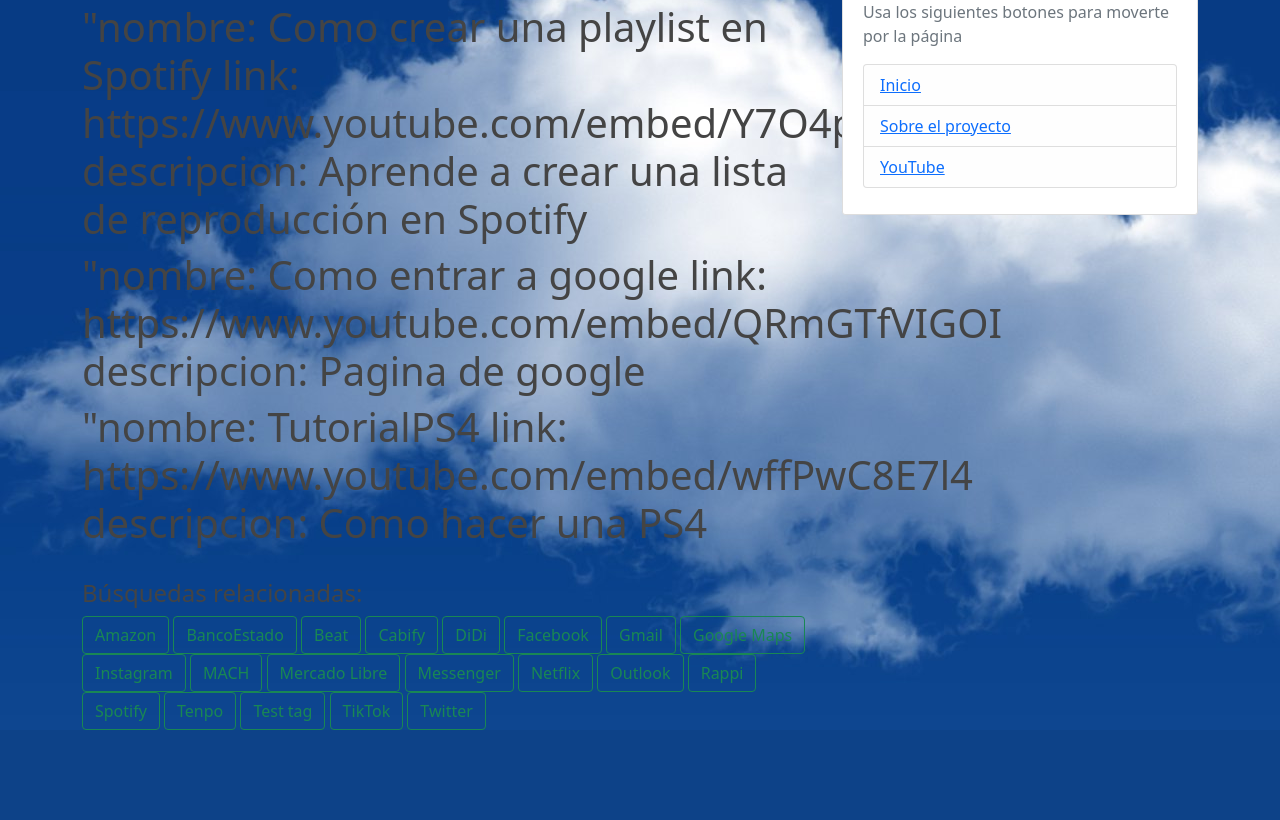
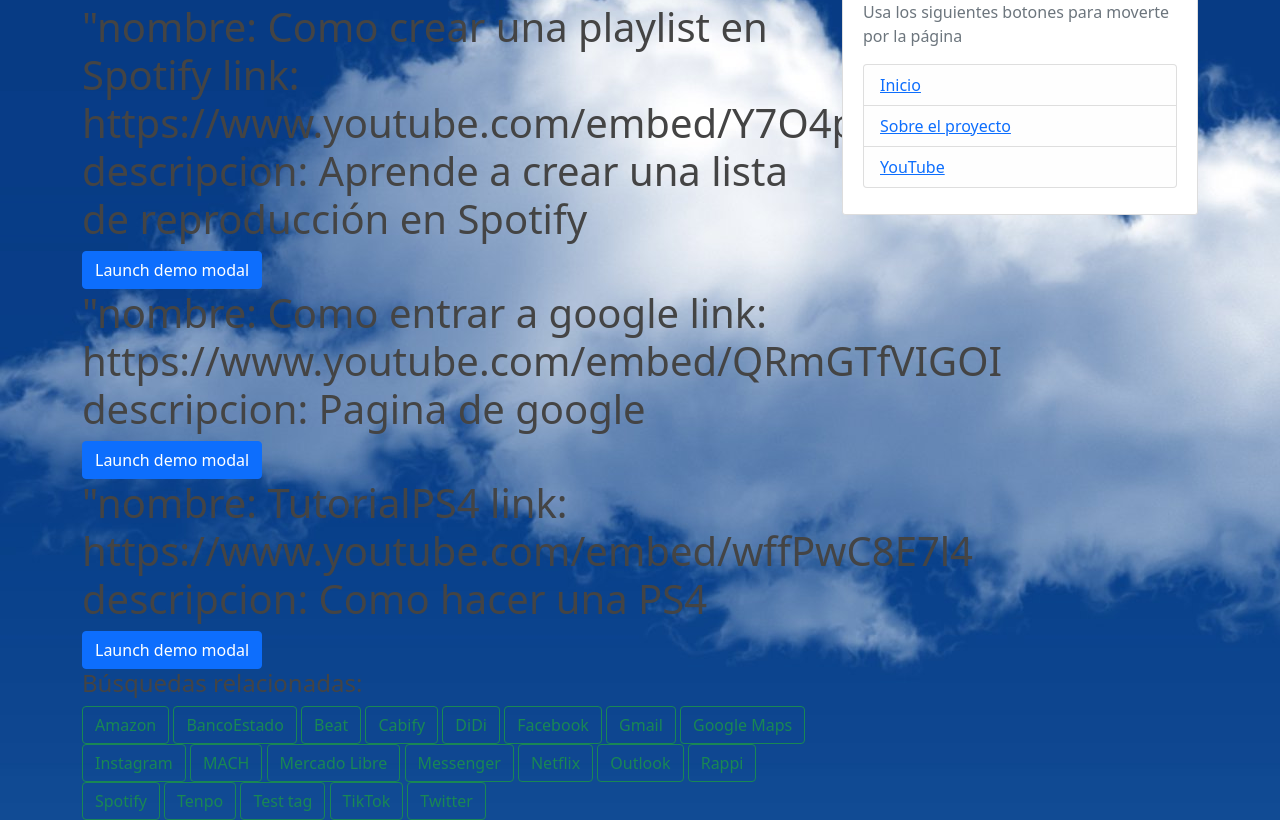
Before and after one commit to benjas909/nietOnline, a Django app: template blog/templates/blog/searchPage.html in a window 1280 px wide. Shown: the part 133-953 px from the top of the page. Before the commit the page ends 863 px from the top, so only its background shows below. Run offline with Django 3.2, Linux system fonts and the light colour scheme; the template is opened without the code that fills it: values that come from a table or form of the project are taken from there, others are empty; data comes from the database, SQL or seed files in the repository; both versions use the stored data as it was after the commit; some libraries are stand-ins or nearby versions.

Commit message:
viewable tutorials on searchPage, not fully working

```diff
--- a/blog/templates/blog/searchPage.html
+++ b/blog/templates/blog/searchPage.html
@@ -23,6 +23,30 @@
 
     {% for tutorial in tutorialsList %}
         <h1>"nombre: {{tutorial.name}} link: {{tutorial.link}} descripcion: {{tutorial.description}}</h1>
+        <button type="button" class="btn btn-primary" data-bs-toggle="modal" data-bs-target="#exampleModal">
+            Launch demo modal
+          </button>
+
+          <!-- Modal -->
+          <div class="modal fade" id="exampleModal" tabindex="-1" aria-labelledby="exampleModalLabel" aria-hidden="true">
+            <div class="modal-dialog">
+              <div class="modal-content">
+                <div class="modal-header">
+                  <h5 class="modal-title" id="exampleModalLabel">{{tutorial.name}}</h5>
+                  <button type="button" class="btn-close" data-bs-dismiss="modal" aria-label="Close"></button>
+                </div>
+                <div class="modal-body">
+                  <iframe width="640" height="360" src={{tutorial.link}} title="YouTube video player"
+                        frameborder="2" allow="accelerometer; autoplay; clipboard-write; encrypted-media; gyroscope; picture-in-picture"
+                        allowfullscreen></iframe>
+                </div>
+                <div class="modal-footer">
+                  <button type="button" class="btn btn-secondary" data-bs-dismiss="modal">Close</button>
+                  <button type="button" class="btn btn-primary">Save changes</button>
+                </div>
+              </div>
+            </div>
+          </div>
     {% empty %}
         <h2>No se encontraron resultados.</h2>
     {% endfor %}
@@ -35,4 +59,10 @@
         <h6> Nope! </h6>
     {% endfor %}
 
+
+    <script>
+        $("#myModal").on('hidden.bs.modal', function (e) {
+            $("#myModal iframe").attr("src", $("#myModal iframe").attr("src"));
+        });
+    </script>
 {% endblock contenido %}
--- a/blog/urls.py
+++ b/blog/urls.py
@@ -7,7 +7,6 @@ icons = Iconos.objects.all()
 urlpatterns = [
     path("", views.inicio, name="page-home"),
     path("info/", views.about, name="page-info"),
-    path("tutorial/<str:tutorial>/", views.tutorial, name="tutorial"),
     path("search/", views.searchPage, name="search-results")
 ]
 
--- a/blog/views.py
+++ b/blog/views.py
@@ -40,12 +40,12 @@ def about(request):
     return render(request, "blog/about.html", context)
 
 
-def tutorial(request, tutorial=""):
+'''def tutorial(request, tutorial=""):
     tutorials = [
         tuto for tuto in Tutorial.objects.all() if tuto.name.lower() == tutorial.lower()
     ]
     context = {"tutorials": tutorials}
-    return render(request, "blog/tutorial.html", context)
+    return render(request, "blog/tutorial.html", context)'''
 
 
 def searchPage(request):
```
Also changed, not shown: blog/templates/blog/tutorial.html (deleted, +0 -37 lines), db.sqlite3.
